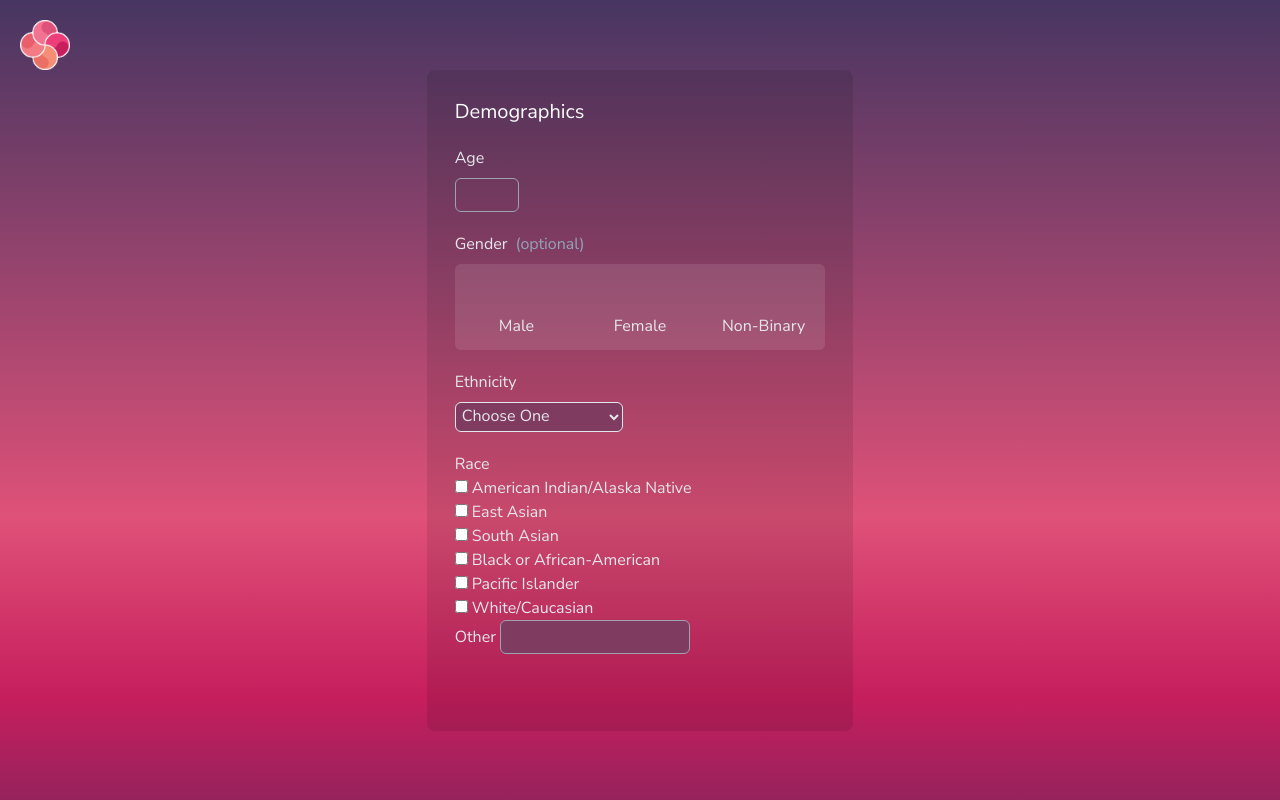
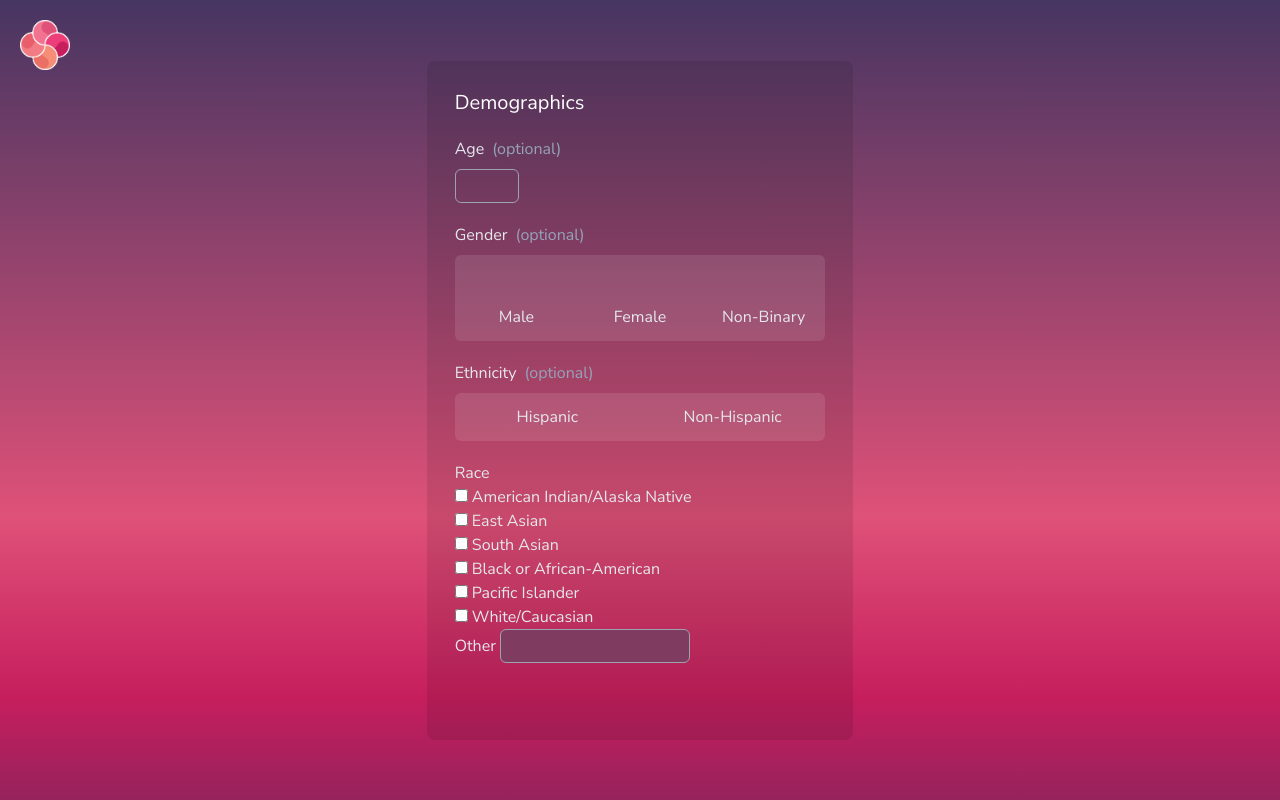
Before and after one commit to ReflectionsProjections/rp2023, a SvelteKit app: page /register in a window 1280 px wide. Built offline with nearby package versions, Linux system fonts and the light colour scheme; some icons are missing.

Commit message:
Add better selector for ethnicity

```diff
--- /dev/null
+++ b/src/components/registration/ethinicity-selector.svelte
@@ -0,0 +1,34 @@
+<script lang="ts">
+	import type { ethnicityOptions } from './misc-types';
+
+	export let ethnicity: ethnicityOptions = 'preferNotToSay';
+
+	const handleClick = (pressed: ethnicityOptions) => () => {
+		if (pressed === ethnicity) {
+			ethnicity = 'preferNotToSay';
+			return;
+		}
+		ethnicity = pressed;
+	};
+</script>
+
+<div class="flex flex-row w-full">
+	<button
+		class="flex rounded-l-md items-center duration-300 w-full p-3 bg-white flex-col gap-2 {ethnicity ===
+		'hispanicOrLatino'
+			? 'bg-opacity-40'
+			: 'bg-opacity-10 hover:bg-opacity-20'}"
+		on:click={handleClick('hispanicOrLatino')}
+	>
+		<div>Hispanic</div>
+	</button>
+	<button
+		class="flex rounded-r-md items-center duration-300 w-full p-3 bg-white flex-col gap-2 {ethnicity ===
+		'notHispanicOrLatino'
+			? 'bg-opacity-40'
+			: 'bg-opacity-10 hover:bg-opacity-20'}"
+		on:click={handleClick('notHispanicOrLatino')}
+	>
+		<div>Non-Hispanic</div>
+	</button>
+</div>
--- a/src/components/registration/misc-types.ts
+++ b/src/components/registration/misc-types.ts
@@ -1,3 +1,5 @@
 export type genderOptions = 'male' | 'female' | 'nonbinary' | 'preferNotToSay';
 
+export type ethnicityOptions = 'hispanicOrLatino' | 'notHispanicOrLatino' | 'preferNotToSay';
+
 export type boolStr = 'yes' | 'no';
--- a/src/routes/register/+page.svelte
+++ b/src/routes/register/+page.svelte
@@ -2,9 +2,14 @@
 	import GlassContainer from '../../components/glass-container.svelte';
 	import DietaryOptions from '../../components/registration/dietary-options.svelte';
 	import DynamicEmail from '../../components/registration/dynamic-email.svelte';
+	import EthinicitySelector from '../../components/registration/ethinicity-selector.svelte';
 	import GenderSelector from '../../components/registration/gender-selector.svelte';
 	import IsCollegeStudent from '../../components/registration/is-college-student.svelte';
-	import type { boolStr, genderOptions } from '../../components/registration/misc-types';
+	import type {
+		boolStr,
+		ethnicityOptions,
+		genderOptions
+	} from '../../components/registration/misc-types';
 	import PageControls from '../../components/registration/page-controls.svelte';
 	import type { PageMeta } from '../../components/registration/page-meta.type';
 
@@ -19,7 +24,7 @@
 		occupation: '',
 		age: '',
 		gender: 'preferNotToSay' as genderOptions,
-		ethnicity: '',
+		ethnicity: 'preferNotToSay' as ethnicityOptions,
 		race: [],
 		raceOther: '',
 		firstGen: '',
@@ -116,7 +121,7 @@
 </script>
 
 <main class="flex h-full">
-	<form class="mx-auto my-auto md:w-3/5 lg:w-1/3 text-gray-200 accent-rp-pink">
+	<form class="mx-auto my-auto w-[90%] md:w-3/5 lg:w-1/3 text-gray-200 accent-rp-pink">
 		{#if page == 0}
 			<GlassContainer>
 				<div class="flex flex-col gap-5 mb-3">
@@ -220,7 +225,10 @@
 				<div class="flex flex-col gap-5 mb-3">
 					<div class="text-xl text-white">{pageMeta[page].title}</div>
 					<div class="flex flex-col items-start  gap-2">
-						<label for="age">Age</label>
+						<label for="gender" class="flex flex-row gap-2">
+							<div>Age</div>
+							<div class="text-slate-400">(optional)</div>
+						</label>
 						<input
 							class="bg-transparent border border-gray-400 rounded-md h-fit w-16"
 							type="number"
@@ -236,16 +244,11 @@
 						<GenderSelector bind:gender={formValues.gender} />
 					</div>
 					<div class="flex flex-col items-start gap-2">
-						<label for="ethnicity">Ethnicity</label>
-						<select
-							class="bg-rp-dull-pink border rounded-md p-0.5"
-							id="ethnicity"
-							bind:value={formValues.ethnicity}
-						>
-							<option value="">Choose One</option>
-							<option value="hispanicOrLatino">Hispanic/Latino</option>
-							<option value="notHispanicOrLatino">Not Hispanic/Latino</option>
-						</select>
+						<label for="gender" class="flex flex-row gap-2">
+							<div>Ethnicity</div>
+							<div class="text-slate-400">(optional)</div>
+						</label>
+						<EthinicitySelector bind:ethnicity={formValues.ethnicity} />
 					</div>
 					<div id="raceDemographics">
 						<label for="race">Race</label> <br />
```
